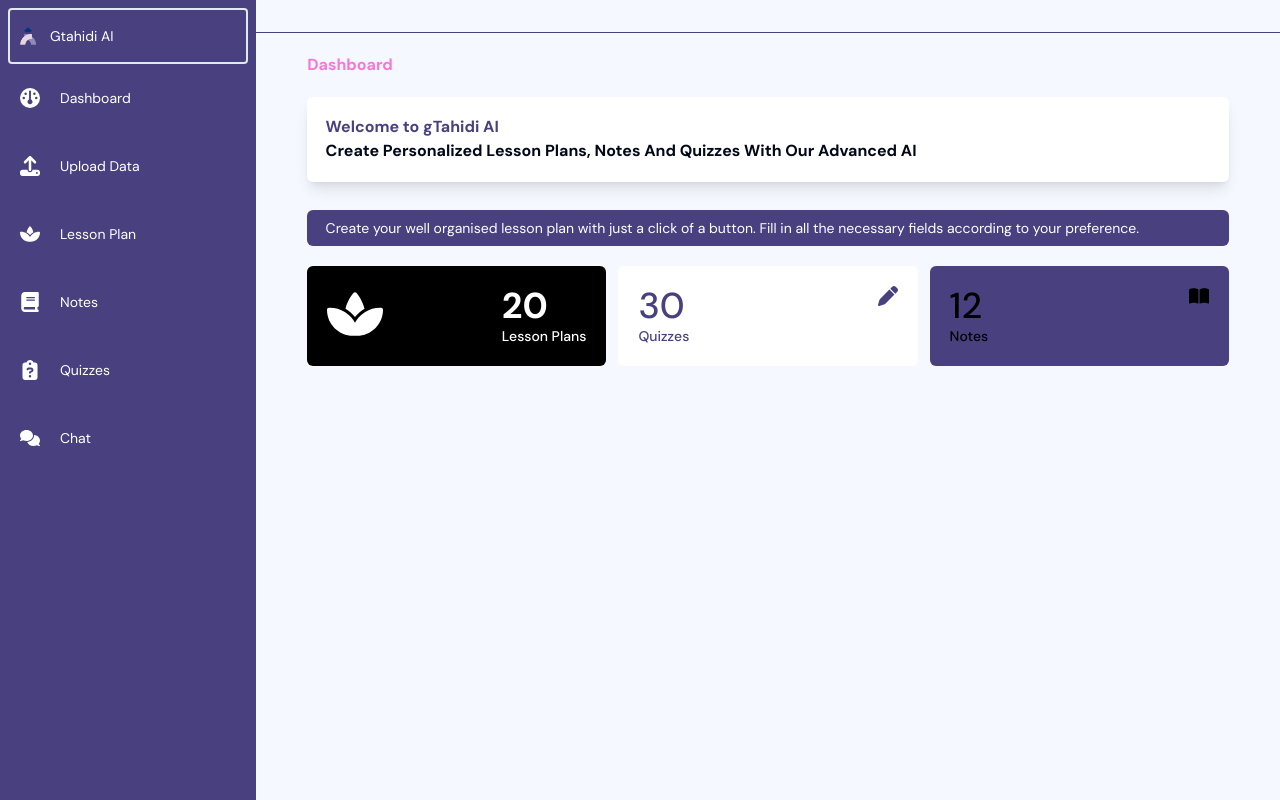
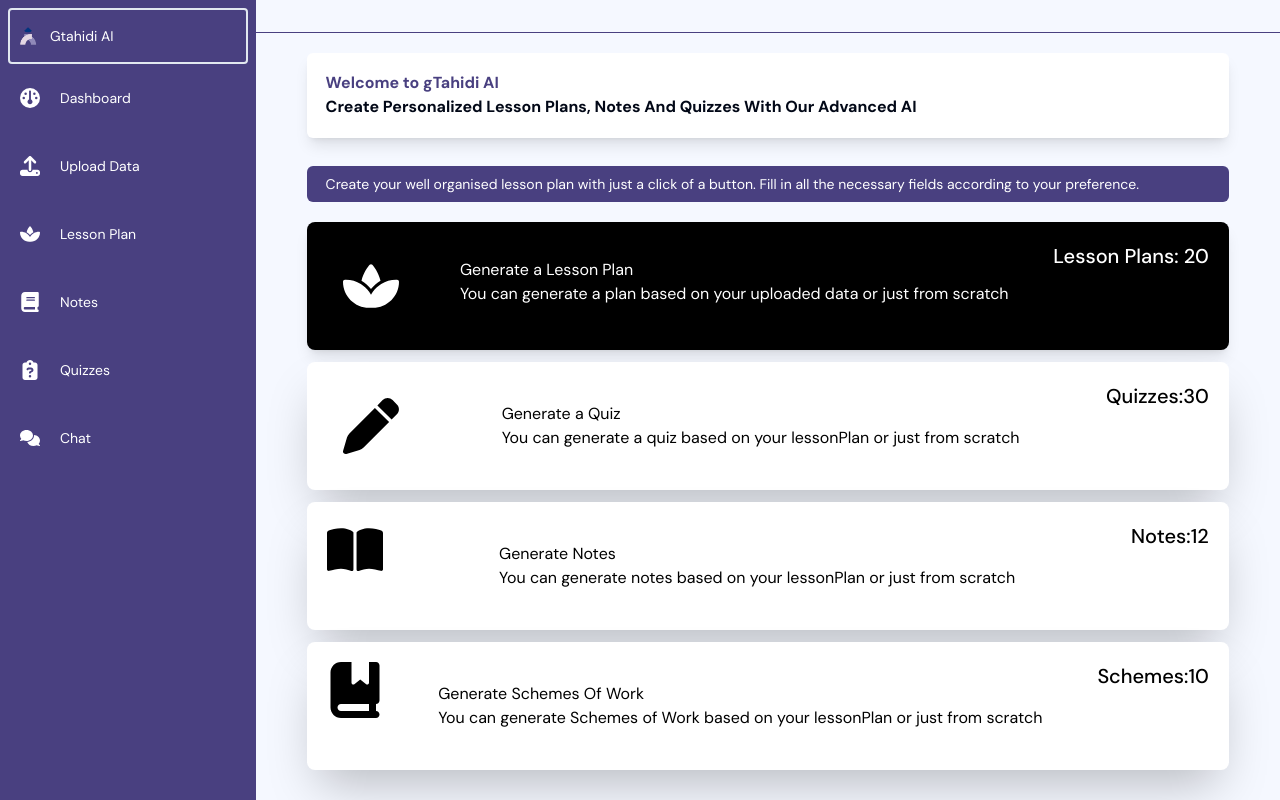
Before and after one commit to gTahidi/gTahidi-Beta, a Next.js app: page /dashboard in a window 1280 px wide. Built offline with nearby package versions, Linux system fonts and the light colour scheme; no server answers.

Commit message:
struggles

```diff
--- a/app/dashboard/page.tsx
+++ b/app/dashboard/page.tsx
@@ -3,6 +3,7 @@
 import { IMsalContext, MsalAuthenticationTemplate } from "@azure/msal-react";
 import {
   faBookBible,
+  faBookBookmark,
   faBookOpen,
   faPen,
   faSpa,
@@ -10,7 +11,6 @@ import {
 } from "@fortawesome/free-solid-svg-icons";
 import { FontAwesomeIcon } from "@fortawesome/react-fontawesome";
 import React, { ElementType } from "react";
-import { DashboardPageTitle } from "@/components/DashboardPageTitle";
 import { InteractionType } from "@azure/msal-browser";
 import { useRouter } from "next/navigation";
 import { useSession } from "next-auth/react";
@@ -20,11 +20,11 @@ import TopTutors from "@/components/TopTutors";
 const Dashboard = () => {
   const plans = 20;
   const notes = 12;
+  const Schemes= 10;
   const quizzes = 30;
 
   return (
     <div className="flex-grow dashboard-container flex flex-col overflow-y-auto">
-     <DashboardPageTitle>Dashboard</DashboardPageTitle>
       <div className="bg-white shadow-lg p-[2%] rounded-md">
         <p className="text-gtahidiDarkBlue font-semibold">
           Welcome to gTahidi AI
@@ -38,35 +38,54 @@ const Dashboard = () => {
         Create your well organised lesson plan with just a click of a button.
         Fill in all the necessary fields according to your preference.
       </p>
-      <div className="justify-between flex gap-3 w-full sm:flex-row">
-        <div className="bg-black p-5 rounded-md flex items-start justify-between text-white w-full sm:w-1/3">
-        <FontAwesomeIcon icon={faSpa} className="w-14 h-14" />
+      <div className=" w-full gap-5">
+        <div className="bg-black p-5 shadow-lg rounded-lg flex  mb-3 items-start justify-between text-white  ">
+          <FontAwesomeIcon icon={faSpa} className=" p-4  w-14 h-14" />
+          <div className="p-4">
+            <h1>Generate a Lesson Plan</h1>
+            <p>You can generate a plan based on your uploaded data or just from scratch </p>
+          </div>
           <div>
-            <p className="font-semibold text-4xl">{plans}</p>
-            <p className="font-medium text-sm">Lesson Plans</p>
+            <p className="font-medium text-xl">Lesson Plans: {plans}</p>
+          </div>
+        </div>
+        <div className="bg-white shadow-2xl p-5 rounded-lg mb-3 flex items-start justify-between text-black ">
+          <FontAwesomeIcon icon={faPen} className=" p-4 w-14 h-14" />
+          <div className="p-5">
+            <h1>Generate a Quiz</h1>
+            <p>You can generate a quiz based on your lessonPlan or just from scratch </p>
+          </div>
+          <div>
+            <p className="font-medium text-xl">Quizzes:{quizzes}</p>
+          </div>
+        </div>
+        <div className="p-5 rounded-lg flex mb-3 items-start justify-between shadow-2xl bg-white text-black ">
+          <FontAwesomeIcon icon={faBookOpen} className="w-14 h-14" />
+          <div className="p-5">
+            <h1>Generate Notes</h1>
+            <p>You can generate notes based on your lessonPlan or just from scratch </p>
+          </div>
+          <div>
+            <p className="font-medium text-xl">Notes:{notes}</p>
           </div>
 
         </div>
-        <div className="bg-white p-5 rounded-md flex items-start justify-between text-gtahidiDarkBlue w-full sm:w-1/3">
+        <div className="p-5 rounded-lg flex items-start mb-2 shadow-2xl justify-between bg-white text-black ">
+          <FontAwesomeIcon icon={faBookBookmark} className="w-14 h-14" />
+          <div className="p-5">
+            <h1>Generate Schemes Of Work</h1>
+            <p>You can generate Schemes of Work based on your  lessonPlan or just from scratch </p>
+          </div>
           <div>
-            <p className="font-medium text-4xl">{quizzes}</p>
-            <p className="font-medium text-sm">Quizzes</p>
+            <p className="font-medium text-xl">Schemes:{Schemes}</p>
           </div>
-          <FontAwesomeIcon icon={faPen} className="w-5 h-5" />
+
         </div>
-        <div className="p-5 rounded-md flex items-start justify-between bg-gtahidiDarkBlue text-black w-full sm:w-1/3">
-          <div>
-            <p className="font-medium text-4xl">{notes}</p>
-            <p className="font-medium text-sm">Notes</p>
-          </div>
-          <FontAwesomeIcon icon={faBookOpen} className="w-5 h-5" />
-        </div>
-
       </div>
-      <div className="flex-grow gap-3 flex">
-        {/* <ResourceDistributionChart /> */}
-        {/* <TopTutors /> */}
-      </div>
+      {/* <div className="flex-grow gap-3 flex">
+        <ResourceDistributionChart />
+         <TopTutors />
+      </div> */}
     </div>
   );
 };
```
